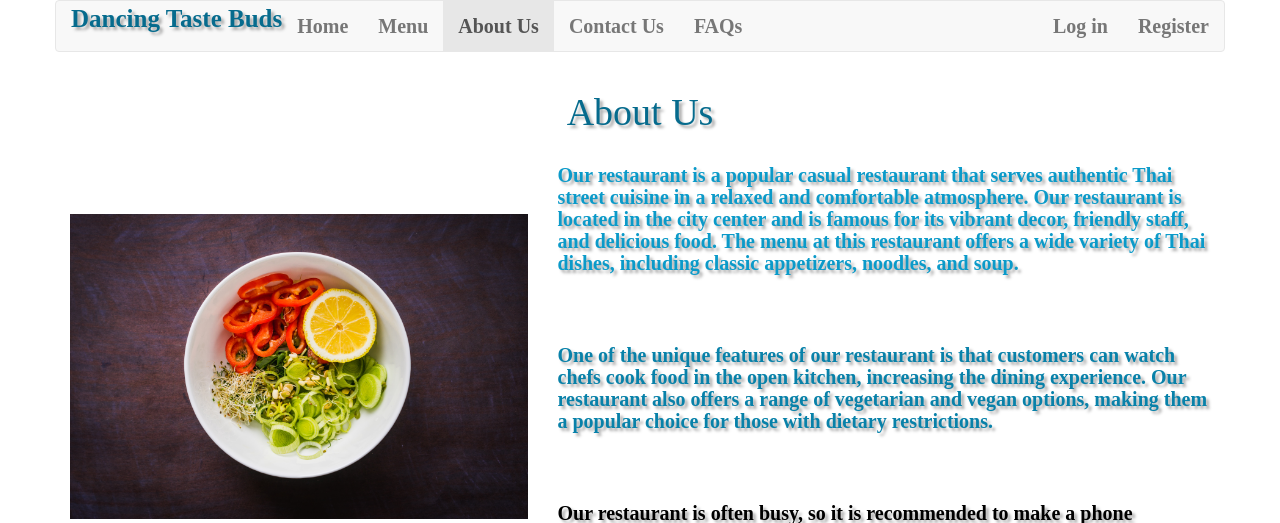
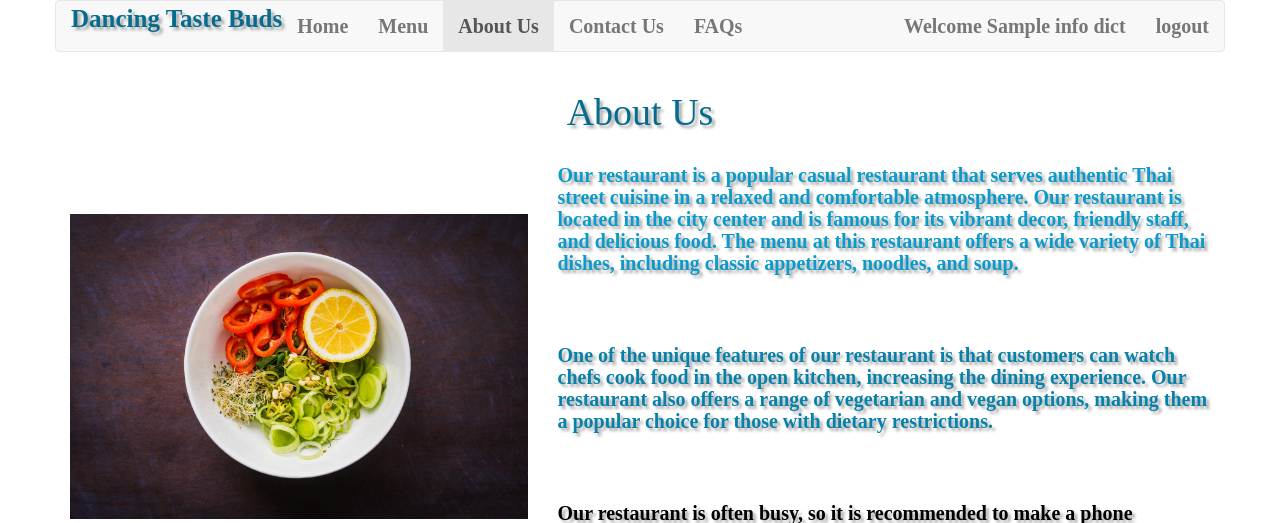
Before and after one commit to Justin-CC/InterTech, a Django app: template templates/aboutus.html in a window 1280 px wide. Shown: the top 523 px of the page. Run offline with Django 3.2, Linux system fonts and the light colour scheme; the template is opened without the code that fills it: most values are stand-ins (such as "Sample title", 1, 10 or a date in 2020); some libraries are stand-ins or nearby versions.

Commit message:
final version -v3.0

```diff
--- a/templates/aboutus.html
+++ b/templates/aboutus.html
@@ -63,8 +63,8 @@
              style="font-family: Tempus Sans ITC; font-size: 20px; font-weight: bold;">
             <div class="container-fluid">
                 <div class="navbar-header">
-                    <p style="font-size: 25px; color: rgb(6, 107, 141); text-shadow: 3px 3px 3px darkgray;">Dancing
-                        Taste Buds</p>
+                    <p style="font-size: 25px; color: rgb(6, 107, 141); text-shadow: 3px 3px 3px darkgray;">
+                        Dancing Taste Buds</p>
                     <!-- <a class="navbar-brand" href="#">Delicious</a> -->
                 </div>
                 <div>
@@ -75,10 +75,18 @@
                         <li><a href="/contactus">Contact Us</a></li>
                         <li><a href="/faqs">FAQs</a></li>
                     </ul>
-                    <ul class="nav navbar-nav navbar-right">
-                        <li><a href="/login">Log in</a></li>
-                        <li><a href="/register">Register</a></li>
-                    </ul>
+                    {% if info_dict == null %}
+                        <ul class="nav navbar-nav navbar-right">
+                            <li><a href="/login">Log in</a></li>
+                            <li><a href="/register">Register</a></li>
+                        </ul>
+                    {% endif %}
+                    {% if info_dict != null %}
+                        <ul class="nav navbar-nav navbar-right">
+                            <li><a>Welcome {{ info_dict.name }}</a></li>
+                            <li><a href="/logout">logout</a></li>
+                        </ul>
+                    {% endif %}
                 </div>
             </div>
         </nav>
```
